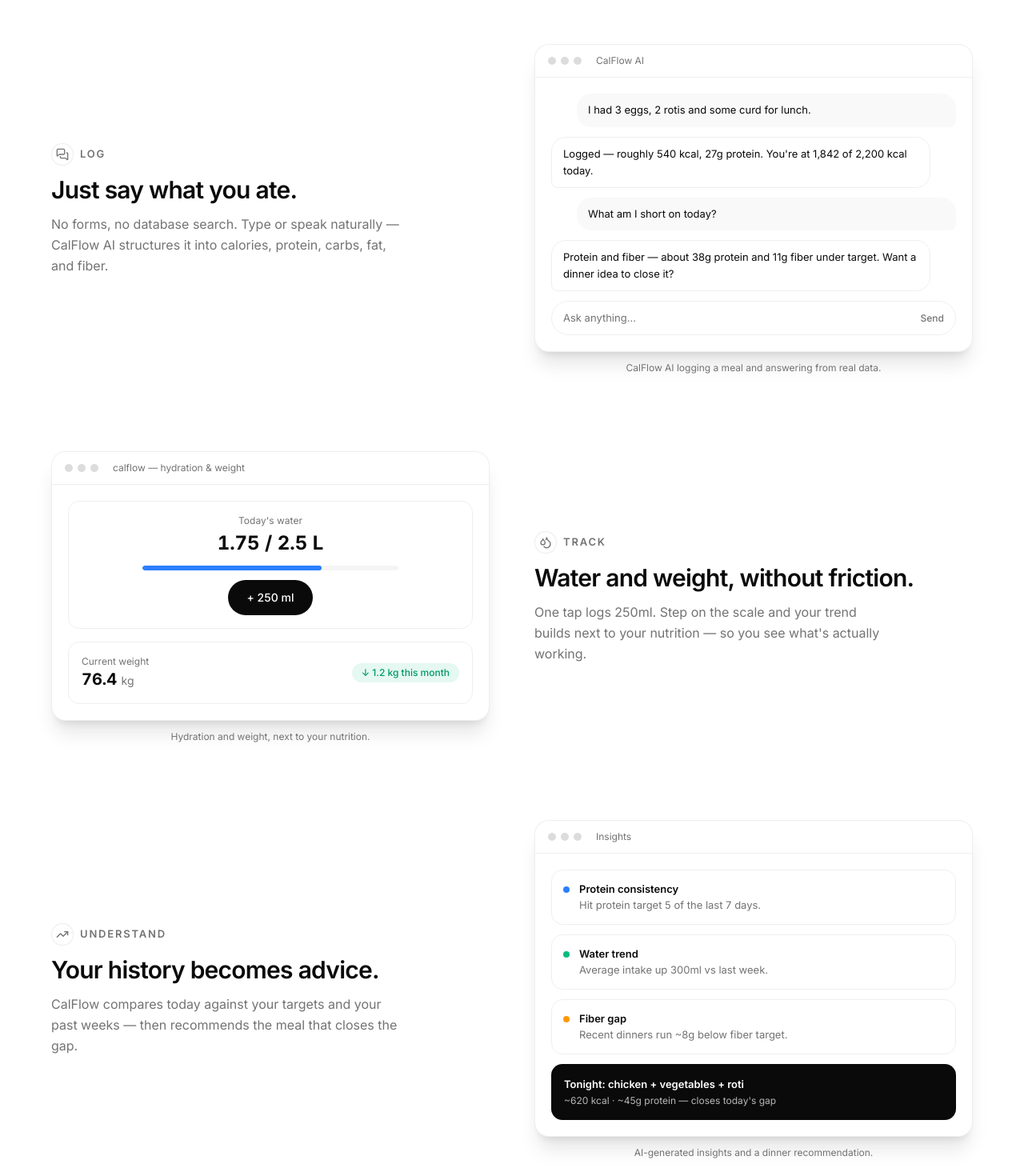
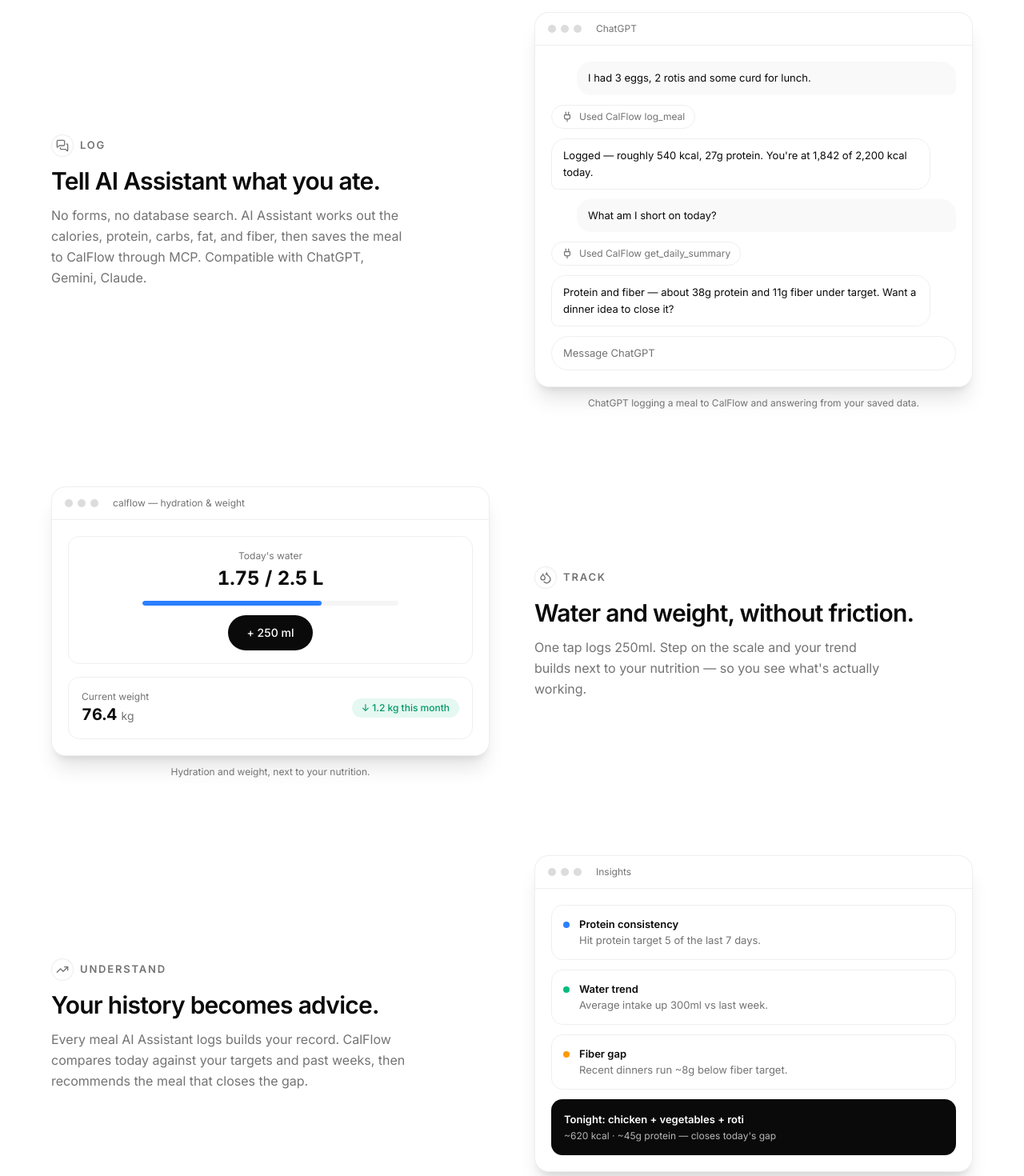
Before and after one commit to pvnpll/calflow, a Next.js app: page / in a window 1280 px wide. Shown: the part 1540-3010 px from the top of the page at 80% size. Built offline with nearby package versions, Linux system fonts and the light colour scheme; no server answers.

Commit message:
Fixed wordings

```diff
--- a/src/components/landing/ProductSection.tsx
+++ b/src/components/landing/ProductSection.tsx
@@ -8,10 +8,10 @@
   {
     icon: <MessagesSquare className="h-4 w-4" />,
     eyebrow: "Log",
-    title: "Just say what you ate.",
-    body: "No forms, no database search. Type or speak naturally — CalFlow AI structures it into calories, protein, carbs, fat, and fiber.",
+    title: "Tell AI Assistant what you ate.",
+    body: "No forms, no database search. AI Assistant works out the calories, protein, carbs, fat, and fiber, then saves the meal to CalFlow through MCP. Compatible with ChatGPT, Gemini, Claude.",
     shot: <ChatShot />,
-    caption: "CalFlow AI logging a meal and answering from real data.",
+    caption: "ChatGPT logging a meal to CalFlow and answering from your saved data.",
   },
   {
     icon: <Droplets className="h-4 w-4" />,
@@ -43,9 +43,9 @@
     icon: <TrendingUp className="h-4 w-4" />,
     eyebrow: "Understand",
     title: "Your history becomes advice.",
-    body: "CalFlow compares today against your targets and your past weeks — then recommends the meal that closes the gap.",
+    body: "Every meal AI Assistant logs builds your record. CalFlow compares today against your targets and past weeks, then recommends the meal that closes the gap.",
     shot: <InsightsShot />,
-    caption: "AI-generated insights and a dinner recommendation.",
+    caption: "Insights and a dinner recommendation, built from your logged meals.",
   },
 ];
 
@@ -54,8 +54,8 @@
     <Section
       id="product"
       eyebrow="Product"
-      title="I eat → CalFlow understands → CalFlow advises."
-      sub="One continuous loop: log naturally, watch the living picture build, and get told what to do next."
+      title="Log calories → Get Insights"
+      sub="Your AI assistant does the logging through MCP. CalFlow keeps the record and turns it into insights and help you reach your goal."
     >
       <div className="space-y-16 sm:space-y-24">
         {ROWS.map((r, i) => (
--- a/src/components/landing/shots.tsx
+++ b/src/components/landing/shots.tsx
@@ -3,7 +3,7 @@
 // To use a real PNG later: drop it in public/landing/ and use
 // <LandingShot src="/landing/x.png" alt="..." /> instead.
 import { cn } from 'cn';
-import { Coffee, Sun, Utensils, Droplets, Sparkles } from 'lucide-react';
+import { Coffee, Sun, Utensils, Droplets, Sparkles, Plug } from 'lucide-react';
 
 export function LandingShot({ src, alt, className }: { src: string; alt: string; className?: string }) {
   // eslint-disable-next-line @next/next/no-img-element
@@ -117,26 +117,39 @@
   );
 }
 
-/** The real AI chat: natural log + answer from actual data. */
+/** A tool call as ChatGPT shows it when it talks to CalFlow over MCP. */
+function ToolCall({ name }: { name: string }) {
+  return (
+    <div className="mr-8 flex w-fit items-center gap-2 rounded-full border border-border/60 px-3 py-1.5 text-xs text-muted-foreground">
+      <Plug className="h-3.5 w-3.5" />
+      <span>
+        Used CalFlow <span className="font-mono">{name}</span>
+      </span>
+    </div>
+  );
+}
+
+/** ChatGPT logging a meal to CalFlow over MCP, then answering from the saved data. */
 export function ChatShot({ className }: { className?: string }) {
   return (
-    <ShotFrame label="CalFlow AI" className={className}>
+    <ShotFrame label="ChatGPT" className={className}>
       <div className="space-y-3 text-[13px] leading-relaxed">
         <div className="ml-8 rounded-2xl rounded-br-md bg-muted/60 px-3.5 py-2.5">
           I had 3 eggs, 2 rotis and some curd for lunch.
         </div>
+        <ToolCall name="log_meal" />
         <div className="mr-8 rounded-2xl rounded-bl-md border border-border/60 px-3.5 py-2.5">
           Logged — roughly 540 kcal, 27g protein. You&apos;re at 1,842 of 2,200 kcal today.
         </div>
         <div className="ml-8 rounded-2xl rounded-br-md bg-muted/60 px-3.5 py-2.5">
           What am I short on today?
         </div>
+        <ToolCall name="get_daily_summary" />
         <div className="mr-8 rounded-2xl rounded-bl-md border border-border/60 px-3.5 py-2.5">
           Protein and fiber — about 38g protein and 11g fiber under target. Want a dinner idea to close it?
         </div>
         <div className="flex items-center gap-2 rounded-full border border-border/60 px-3.5 py-2.5 text-muted-foreground">
-          <span className="flex-1">Ask anything…</span>
-          <span className="text-xs font-medium">Send</span>
+          <span className="flex-1">Message ChatGPT</span>
         </div>
       </div>
     </ShotFrame>
```
